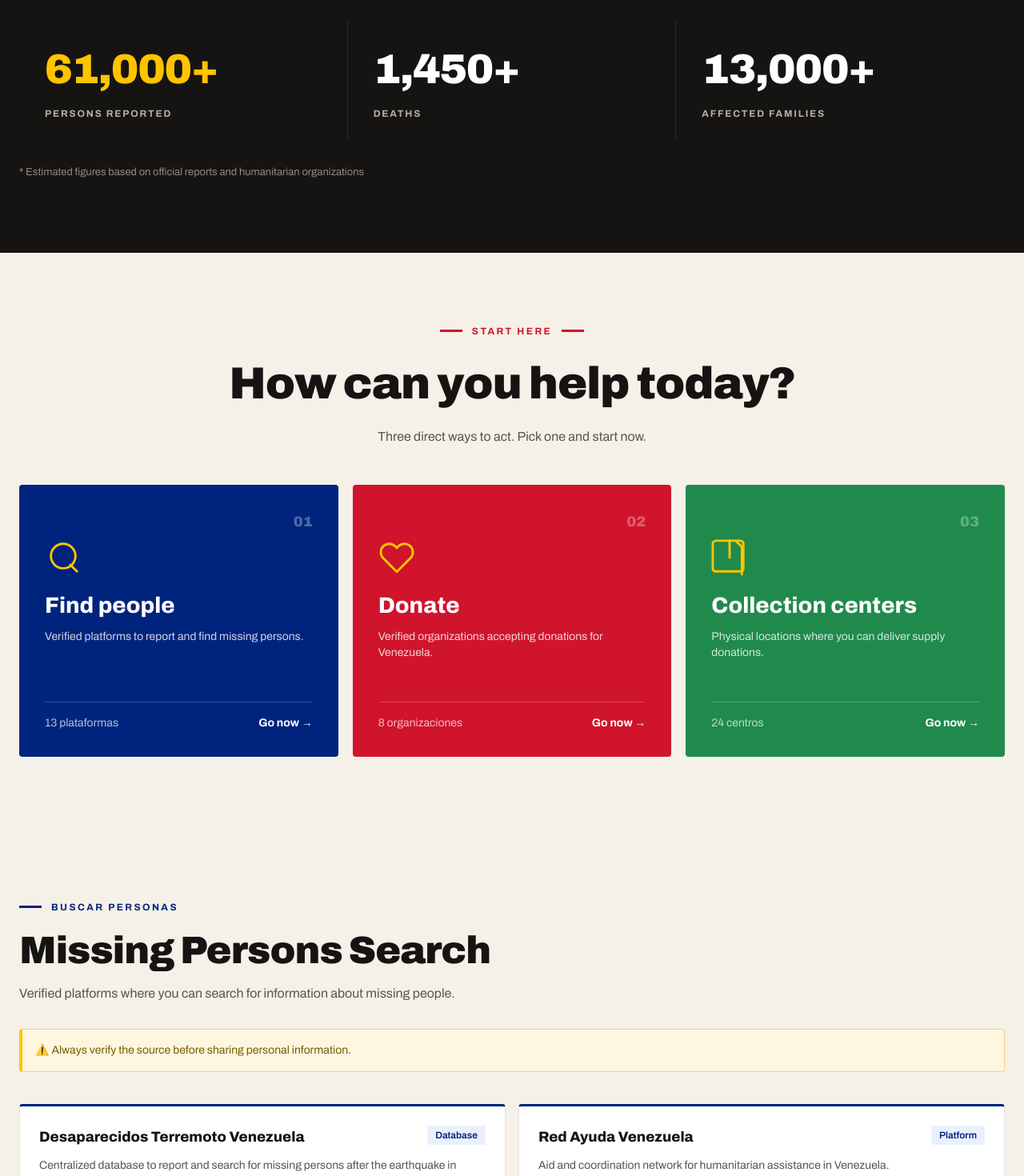
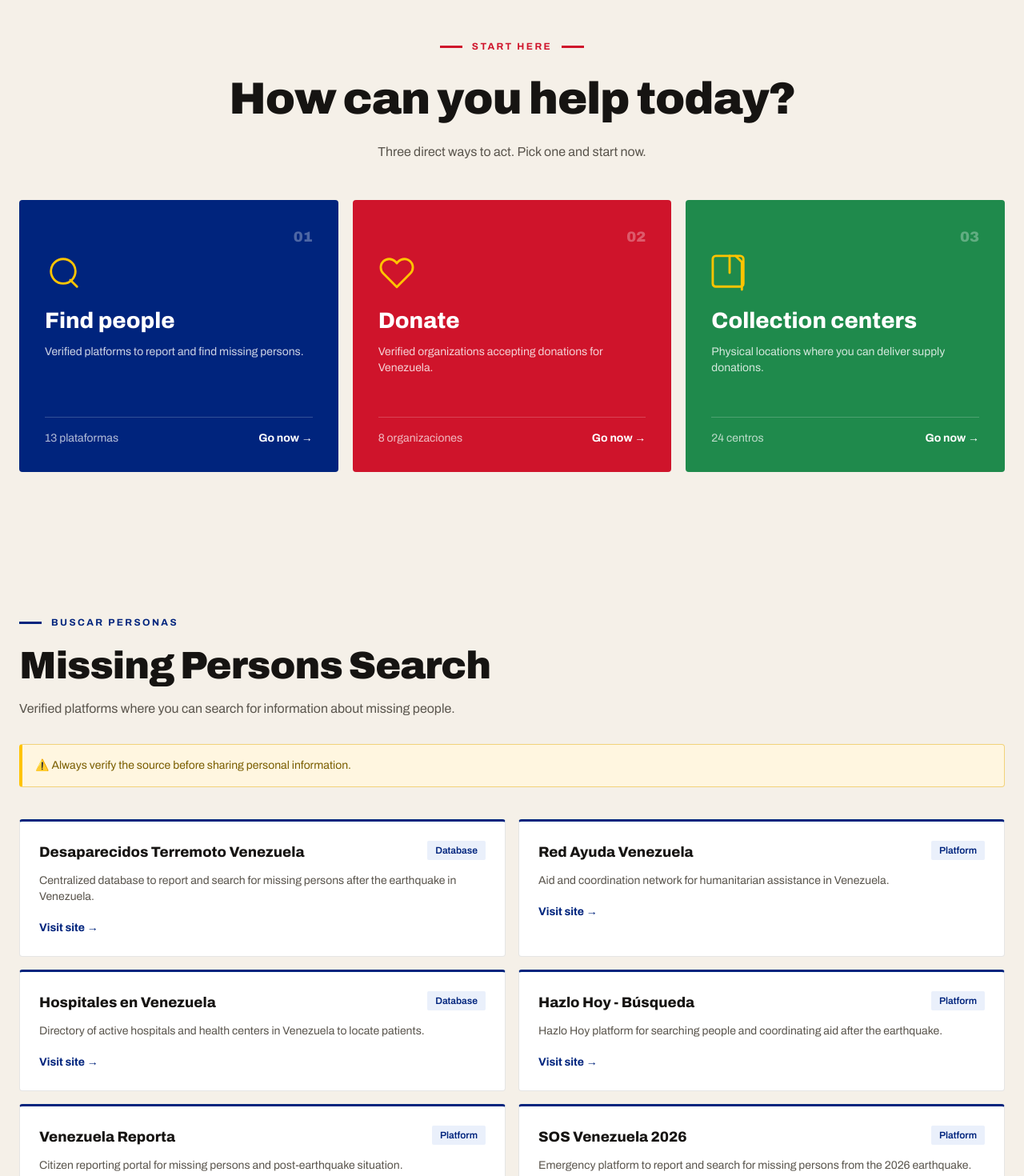
Before and after one commit to angel-js/acopio-venezuela, a Next.js app: page /en in a window 1280 px wide. Shown: the part 940-2410 px from the top of the page at 80% size. Built offline with nearby package versions, Linux system fonts and the light colour scheme.

Commit message:
feat new changes

```diff
--- a/app/[locale]/layout.tsx
+++ b/app/[locale]/layout.tsx
@@ -42,6 +42,12 @@ export default async function LocaleLayout({
     >
       <body className="font-body text-[#5a554d] antialiased">
         <NextIntlClientProvider messages={messages}>
+          <a
+            href="#buscar"
+            className="sr-only focus:not-sr-only focus:absolute focus:top-2 focus:left-2 focus:z-[100] focus:bg-venezuela-blue focus:text-white focus:px-4 focus:py-2 focus:rounded focus:font-bold focus:text-sm"
+          >
+            Saltar al contenido
+          </a>
           {children}
           <CookieBanner />
         </NextIntlClientProvider>
--- a/app/[locale]/page.tsx
+++ b/app/[locale]/page.tsx
@@ -7,7 +7,7 @@ import { DesaparecidosSection } from "@/components/DesaparecidosSection";
 import { DonacionesSection } from "@/components/DonacionesSection";
 import { AyudaSection } from "@/components/AyudaSection";
 import { AcopioSection } from "@/components/AcopioSection";
-import { ContactSection } from "@/components/ContactSection";
+// import { ContactSection } from "@/components/ContactSection";
 import { Footer } from "@/components/Footer";
 import { getTranslations } from "next-intl/server";
 
@@ -37,14 +37,14 @@ export default function Home() {
       <EmergencyBar />
       <Navbar />
       <main>
+        <ImpactStats />
         <Hero />
-        <ImpactStats />
         <ActionCards />
         <DesaparecidosSection />
         <DonacionesSection />
         <AyudaSection />
         <AcopioSection />
-        <ContactSection />
+        {/* <ContactSection /> */}
       </main>
       <Footer />
     </>
--- a/components/AcopioSection.tsx
+++ b/components/AcopioSection.tsx
@@ -44,6 +44,7 @@ export function AcopioSection() {
   return (
     <section
       id="acopio"
+      aria-label="Centros de acopio"
       className="bg-venezuela-green py-[90px] px-6 scroll-mt-[66px]"
     >
       <div className="max-w-[1240px] mx-auto">
--- a/components/ActionCards.tsx
+++ b/components/ActionCards.tsx
@@ -84,7 +84,7 @@ export function ActionCards() {
   const t = useTranslations("actions");
 
   return (
-    <section className="bg-venezuela-cream py-[90px] px-6">
+    <section aria-label="Cómo ayudar" className="bg-venezuela-cream py-[90px] px-6">
       <div className="max-w-[1240px] mx-auto">
         {/* Header */}
         <div className="flex items-center justify-center gap-3 mb-4">
--- a/components/DesaparecidosSection.tsx
+++ b/components/DesaparecidosSection.tsx
@@ -10,12 +10,13 @@ export function DesaparecidosSection() {
   return (
     <section
       id="buscar"
+      aria-label="Búsqueda de personas desaparecidas"
       className="bg-venezuela-cream py-[90px] px-6 scroll-mt-[66px]"
     >
       <div className="max-w-[1240px] mx-auto">
         {/* Eyebrow */}
         <div className="flex items-center gap-3 mb-4">
-          <div className="w-7 h-[3px] bg-venezuela-blue" />
+          <div aria-hidden="true" className="w-7 h-[3px] bg-venezuela-blue" />
           <span className="text-venezuela-blue text-xs font-bold uppercase tracking-[.2em]">
             BUSCAR PERSONAS
           </span>
--- a/components/DonacionesSection.tsx
+++ b/components/DonacionesSection.tsx
@@ -10,6 +10,7 @@ export function DonacionesSection() {
   return (
     <section
       id="donar"
+      aria-label="Donaciones monetarias"
       className="bg-venezuela-ink py-[90px] px-6 scroll-mt-[66px]"
     >
       <div className="max-w-[1240px] mx-auto">
--- a/components/EmergencyBar.tsx
+++ b/components/EmergencyBar.tsx
@@ -8,10 +8,10 @@ export function EmergencyBar() {
   if (dismissed) return null;
 
   return (
-    <div className="w-full bg-venezuela-red text-white text-xs py-2 px-4 flex items-center justify-between">
+    <div role="alert" aria-live="assertive" className="w-full bg-venezuela-red text-white text-xs py-2 px-4 flex items-center justify-between">
       {/* Left: pulsing dot + text */}
       <div className="flex items-center gap-2">
-        <span className="w-2 h-2 rounded-full bg-venezuela-yellow animate-pulse flex-shrink-0" />
+        <span aria-hidden="true" className="w-2 h-2 rounded-full bg-venezuela-yellow animate-pulse flex-shrink-0" />
         <span className="uppercase tracking-[.12em] font-semibold">
           EMERGENCIA ACTIVA · TERREMOTO VENEZUELA
         </span>
--- a/components/Hero.tsx
+++ b/components/Hero.tsx
@@ -9,6 +9,7 @@ export function Hero() {
 
   return (
     <section
+      aria-label="Venezuela necesita tu ayuda"
       className="relative min-h-[90vh] flex items-end bg-venezuela-ink"
       style={{
         background:
@@ -19,7 +20,7 @@ export function Hero() {
       <div className="relative max-w-[1240px] mx-auto px-6 pb-16 md:pb-24 w-full">
         {/* Eyebrow badge */}
         <div className="inline-flex items-center gap-2 bg-venezuela-red text-white text-xs font-bold uppercase tracking-[.12em] px-4 py-2 rounded-sm mb-6">
-          <span className="w-2 h-2 rounded-full bg-venezuela-yellow animate-pulse flex-shrink-0" />
+          <span aria-hidden="true" className="w-2 h-2 rounded-full bg-venezuela-yellow animate-pulse flex-shrink-0" />
           EMERGENCIA HUMANITARIA
         </div>
 
--- a/components/ImpactStats.tsx
+++ b/components/ImpactStats.tsx
@@ -49,16 +49,16 @@ function StatCard({
   const isYellow = statKey === "missing";
 
   return (
-    <div className="py-6 px-4 md:px-8 border-b border-white/10 md:border-b-0 md:border-r last:border-0">
+    <div className="py-4 px-4 md:px-8 flex flex-col justify-center">
       <span
-        className={`font-display font-black tracking-tight tabular-nums block ${
+        className={`font-display font-black tracking-tight tabular-nums leading-none ${
           isYellow ? "text-venezuela-yellow" : "text-white"
         }`}
-        style={{ fontSize: "clamp(34px, 4.5vw, 52px)" }}
+        style={{ fontSize: "clamp(20px, 2.5vw, 30px)" }}
       >
         {count.toLocaleString()}+
       </span>
-      <span className="uppercase text-[#b7b0a6] text-xs font-bold tracking-[.15em] mt-2 block">
+      <span className="uppercase text-[#8f897f] text-[10px] font-bold tracking-[.12em] mt-1">
         {label}
       </span>
     </div>
@@ -81,7 +81,7 @@ export function ImpactStats() {
           observer.disconnect();
         }
       },
-      { threshold: 0.3 }
+      { threshold: 0.5 }
     );
 
     observer.observe(el);
@@ -89,16 +89,9 @@ export function ImpactStats() {
   }, []);
 
   return (
-    <section ref={ref} className="bg-venezuela-ink py-[90px] px-6">
+    <section ref={ref} aria-label="Cifras del terremoto" className="bg-venezuela-ink border-b border-white/10 px-6">
       <div className="max-w-[1240px] mx-auto">
-        <div className="mb-8">
-          <span className="w-7 h-[3px] bg-venezuela-yellow inline-block mr-3 align-middle" />
-          <span className="text-venezuela-yellow text-xs font-bold uppercase tracking-[.2em] align-middle">
-            {t("eyebrow")}
-          </span>
-        </div>
-
-        <div className="grid grid-cols-1 md:grid-cols-3">
+        <div className="grid grid-cols-3 divide-x divide-white/10">
           {stats.map((stat) => (
             <StatCard
               key={stat.key}
@@ -109,8 +102,6 @@ export function ImpactStats() {
             />
           ))}
         </div>
-
-        <p className="text-[13px] text-[#8f897f] mt-8">{t("source")}</p>
       </div>
     </section>
   );
--- /dev/null
+++ b/data/acopio-data.json
@@ -0,0 +1,64 @@
+[
+  {
+    "id": "acopio-santiago-1",
+    "nombre": "Centro de Acopio Solidaridad Venezuela",
+    "organizacion": "Venezolanos en Chile",
+    "direccion": "Av. Providencia 1234, Oficina 56",
+    "ciudad": "Santiago",
+    "pais": "CL",
+    "telefono": "+56 9 1234 5678",
+    "email": "acopio@vzlachile.org",
+    "horario": "Lunes a Viernes 9:00 - 18:00",
+    "insumos": ["alimentos", "medicamentos", "higiene"],
+    "activo": true
+  },
+  {
+    "id": "acopio-madrid-1",
+    "nombre": "Punto de Recogida Venezuela",
+    "organizacion": "Venezolanos en España",
+    "direccion": "Calle Gran Vía 45, Local 3",
+    "ciudad": "Madrid",
+    "pais": "ES",
+    "telefono": "+34 612 345 678",
+    "horario": "Lunes a Sábado 10:00 - 20:00",
+    "insumos": ["alimentos", "medicamentos", "ropa", "higiene"],
+    "activo": true
+  },
+  {
+    "id": "acopio-miami-1",
+    "nombre": "Venezuela Aid Collection Center",
+    "organizacion": "Venezuelan American Association",
+    "direccion": "8500 NW 25th St, Suite 100",
+    "ciudad": "Miami",
+    "pais": "US",
+    "telefono": "+1 (305) 555-0199",
+    "email": "aid@vzlamiami.org",
+    "horario": "Monday to Friday 9:00 AM - 5:00 PM",
+    "insumos": ["medicamentos", "ropa", "higiene"],
+    "activo": true
+  },
+  {
+    "id": "acopio-bogota-1",
+    "nombre": "Centro Humanitario Venezuela",
+    "organizacion": "Fundación Venezolanos en Colombia",
+    "direccion": "Carrera 7 #45-12",
+    "ciudad": "Bogotá",
+    "pais": "CO",
+    "telefono": "+57 301 234 5678",
+    "horario": "Lunes a Viernes 8:00 - 17:00",
+    "insumos": ["alimentos", "medicamentos", "ropa"],
+    "activo": true
+  },
+  {
+    "id": "acopio-lima-1",
+    "nombre": "Acopio Hermanos Venezolanos",
+    "organizacion": "Unión Venezolana en Perú",
+    "direccion": "Av. Arequipa 3456",
+    "ciudad": "Lima",
+    "pais": "PE",
+    "email": "acopio@vzlaperu.org",
+    "horario": "Lunes a Viernes 9:00 - 17:00",
+    "insumos": ["alimentos", "higiene"],
+    "activo": true
+  }
+]
--- a/data/acopio.ts
+++ b/data/acopio.ts
@@ -10,70 +10,7 @@ export interface CentroAcopio {
   horario?: string;
   insumos: string[];
   activo: boolean;
-  coordenadas?: { lat: number; lng: number };
 }
 
-export const centrosAcopio: CentroAcopio[] = [
-  {
-    id: "acopio-santiago-1",
-    nombre: "Centro de Acopio Solidaridad Venezuela",
-    organizacion: "Venezolanos en Chile",
-    direccion: "Av. Providencia 1234, Oficina 56",
-    ciudad: "Santiago",
-    pais: "CL",
-    telefono: "+56 9 1234 5678",
-    email: "acopio@vzlachile.org",
-    horario: "Lunes a Viernes 9:00 - 18:00",
-    insumos: ["alimentos", "medicamentos", "higiene"],
-    activo: true,
-  },
-  {
-    id: "acopio-madrid-1",
-    nombre: "Punto de Recogida Venezuela",
-    organizacion: "Venezolanos en España",
-    direccion: "Calle Gran Vía 45, Local 3",
-    ciudad: "Madrid",
-    pais: "ES",
-    telefono: "+34 612 345 678",
-    horario: "Lunes a Sábado 10:00 - 20:00",
-    insumos: ["alimentos", "medicamentos", "ropa", "higiene"],
-    activo: true,
-  },
-  {
-    id: "acopio-miami-1",
-    nombre: "Venezuela Aid Collection Center",
-    organizacion: "Venezuelan American Association",
-    direccion: "8500 NW 25th St, Suite 100",
-    ciudad: "Miami",
-    pais: "US",
-    telefono: "+1 (305) 555-0199",
-    email: "aid@vzlamiami.org",
-    horario: "Monday to Friday 9:00 AM - 5:00 PM",
-    insumos: ["medicamentos", "ropa", "higiene"],
-    activo: true,
-  },
-  {
-    id: "acopio-bogota-1",
-    nombre: "Centro Humanitario Venezuela",
-    organizacion: "Fundación Venezolanos en Colombia",
-    direccion: "Carrera 7 #45-12",
-    ciudad: "Bogotá",
-    pais: "CO",
-    telefono: "+57 301 234 5678",
-    horario: "Lunes a Viernes 8:00 - 17:00",
-    insumos: ["alimentos", "medicamentos", "ropa"],
-    activo: true,
-  },
-  {
-    id: "acopio-lima-1",
-    nombre: "Acopio Hermanos Venezolanos",
-    organizacion: "Unión Venezolana en Perú",
-    direccion: "Av. Arequipa 3456",
-    ciudad: "Lima",
-    pais: "PE",
-    email: "acopio@vzlaperu.org",
-    horario: "Lunes a Viernes 9:00 - 17:00",
-    insumos: ["alimentos", "higiene"],
-    activo: true,
-  },
-];
+import rawData from "./acopio-data.json";
+export const centrosAcopio: CentroAcopio[] = rawData as CentroAcopio[];
```
